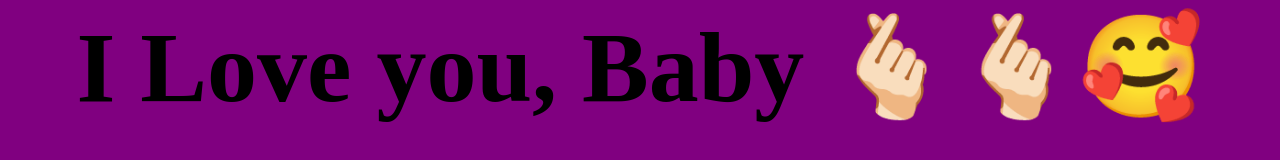
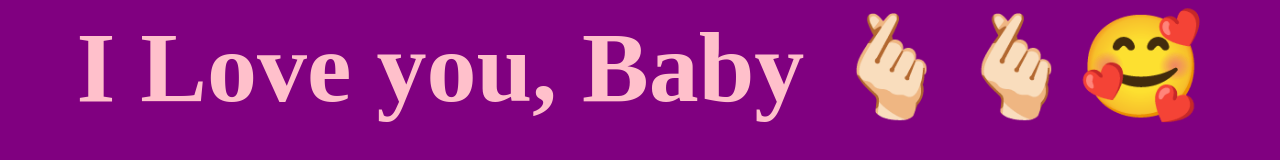
Before and after one commit to Egor-IvEgAn/egor_ivegan.github.io, a plain HTML site: page index.html in a window 1280 px wide. Drawn offline with Linux system fonts and the light colour scheme.

Commit message:
Update index.html

```diff
--- a/index.html
+++ b/index.html
@@ -3,7 +3,7 @@
     <title>Head First Lounge</title>
   </head>
   <body style="background-color: purple;">
-    <h1 style="font-size:100px;text-align:center">
+    <h1 style="color:pink;font-size:100px;text-align:center">
         I Love you, Baby 🫰🏻🫰🏻🥰
     </h1>
     <!--<h1>Welcome to the New and Improved Head First Lounge</h1>
```
